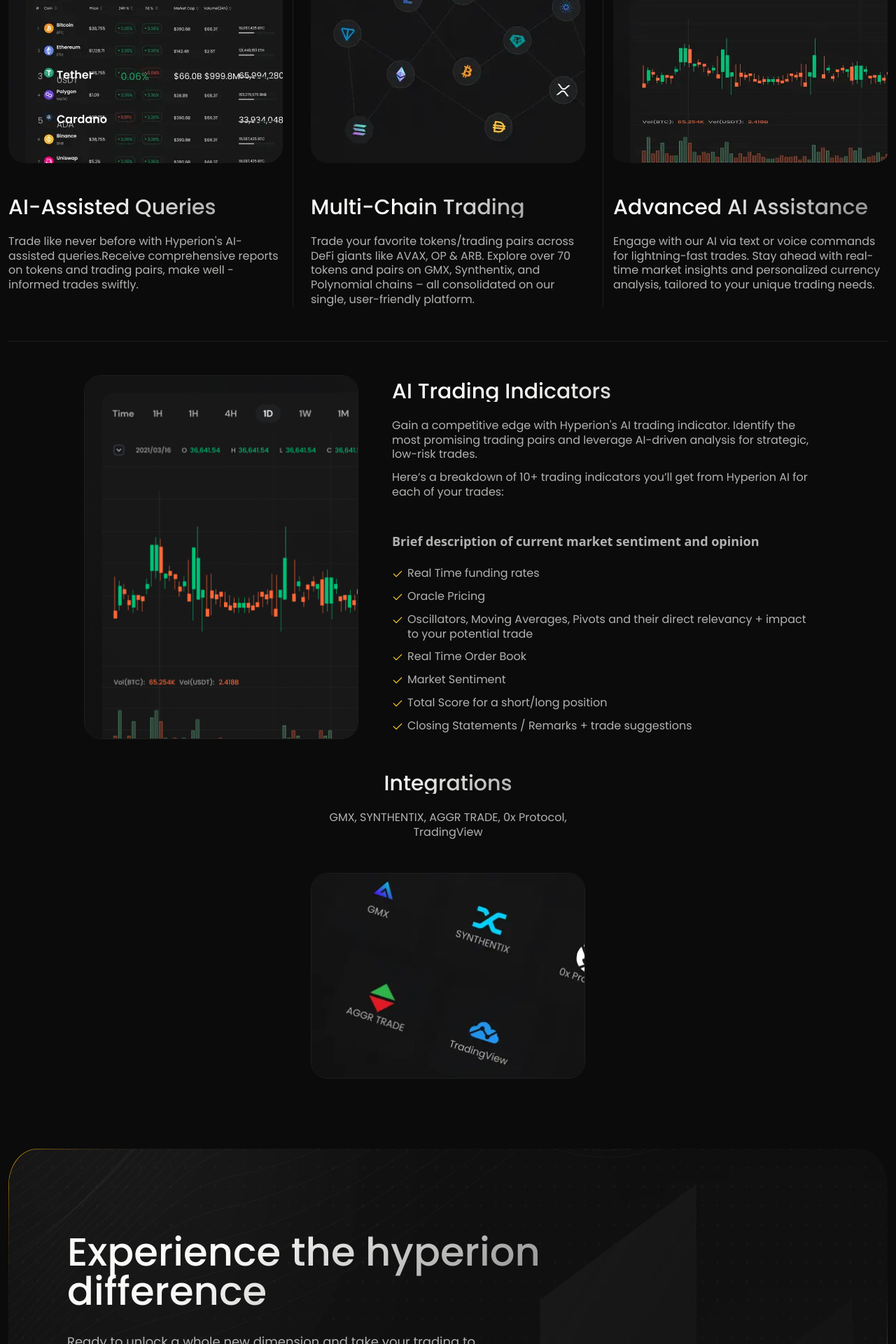
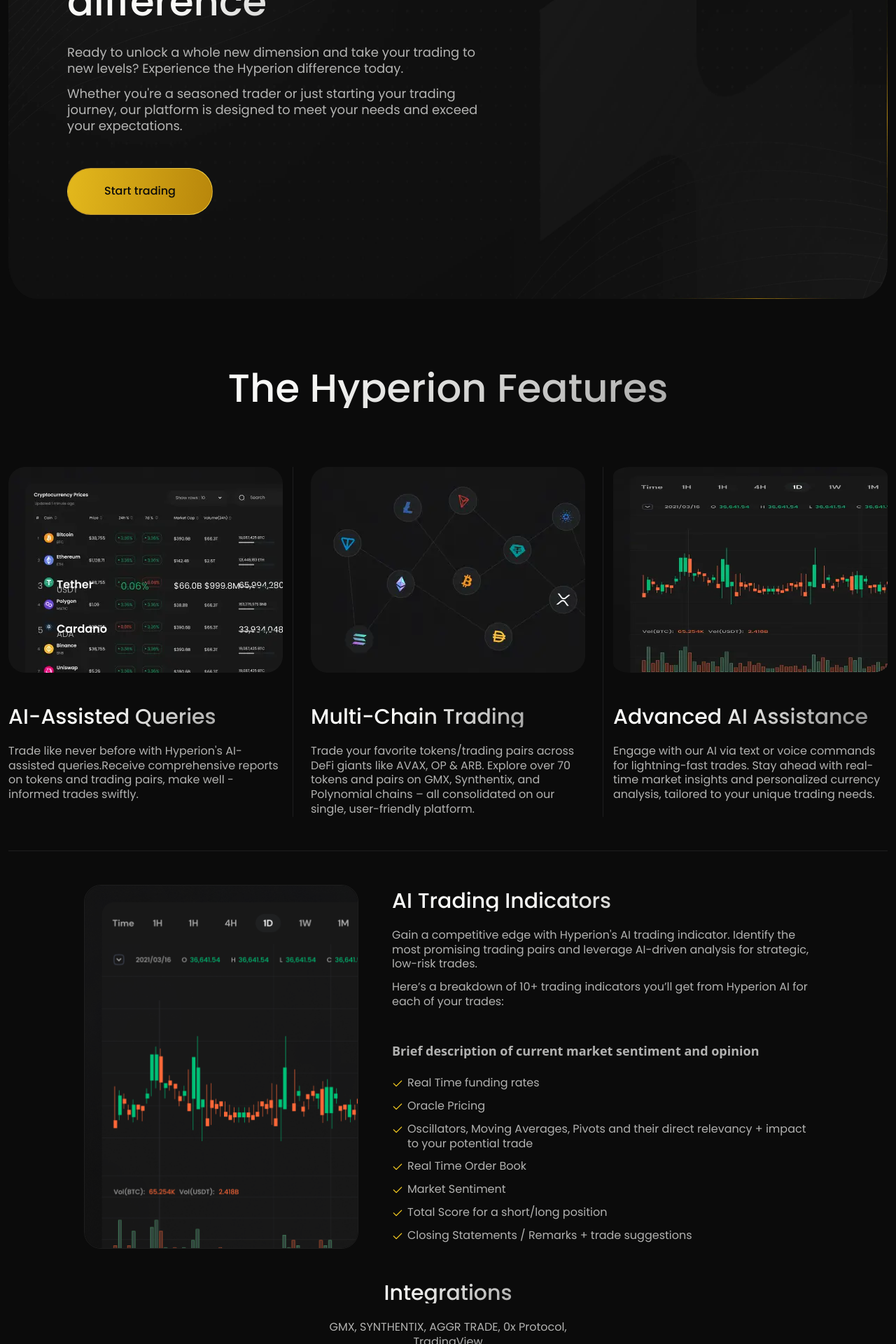
Before and after one commit to naman-398/Hyperion, a React (Create React App) app: page / in a window 1280 px wide. Shown: the part 7880-9800 px from the top of the page at 70% size. Built offline with nearby package versions, Linux system fonts and the light colour scheme.

Commit message:
commit update colors

```diff
--- a/src/App.js
+++ b/src/App.js
@@ -17,18 +17,18 @@
 function App() {
   return (
     <div className=' overflow-hidden bg-[#0B0B0B]'>
-      <Loadersection/>
-      <Backtotop/>
+      <Loadersection />
+      <Backtotop />
       <Herosection />
       <EaseAndDiversity />
       <Hperionsection />
       <MissionSection />
       <ExperienceSection />
-      <AiDriven/>
+      <AiDriven />
       <Roadmap />
       <Abouthype />
+      <Experience />
       <Features />
-      <Experience />
       <Familihype />
       <Footer />
     </div>
```
